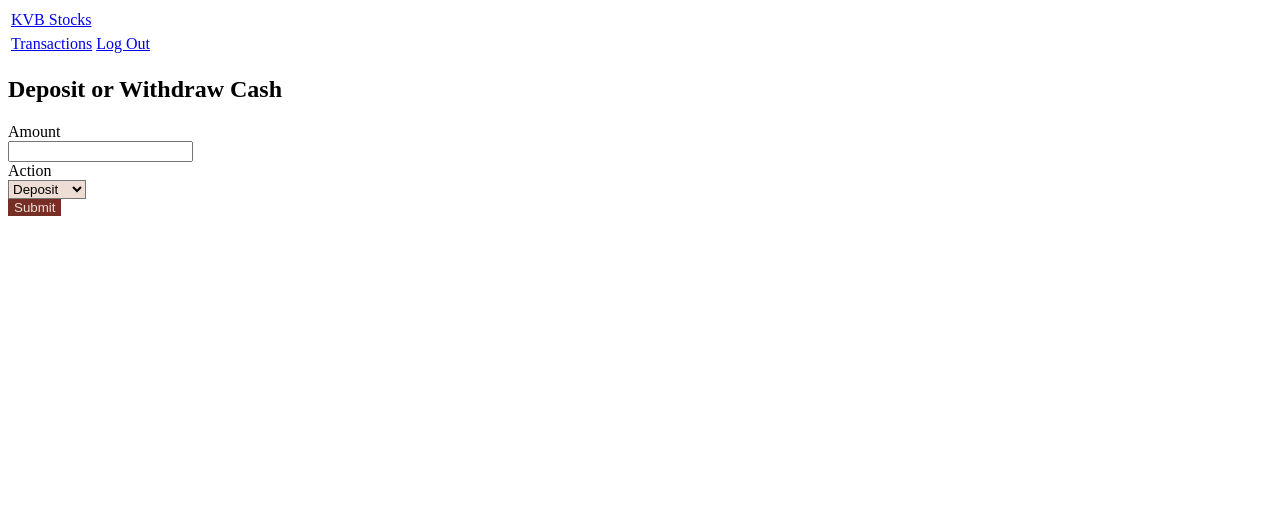
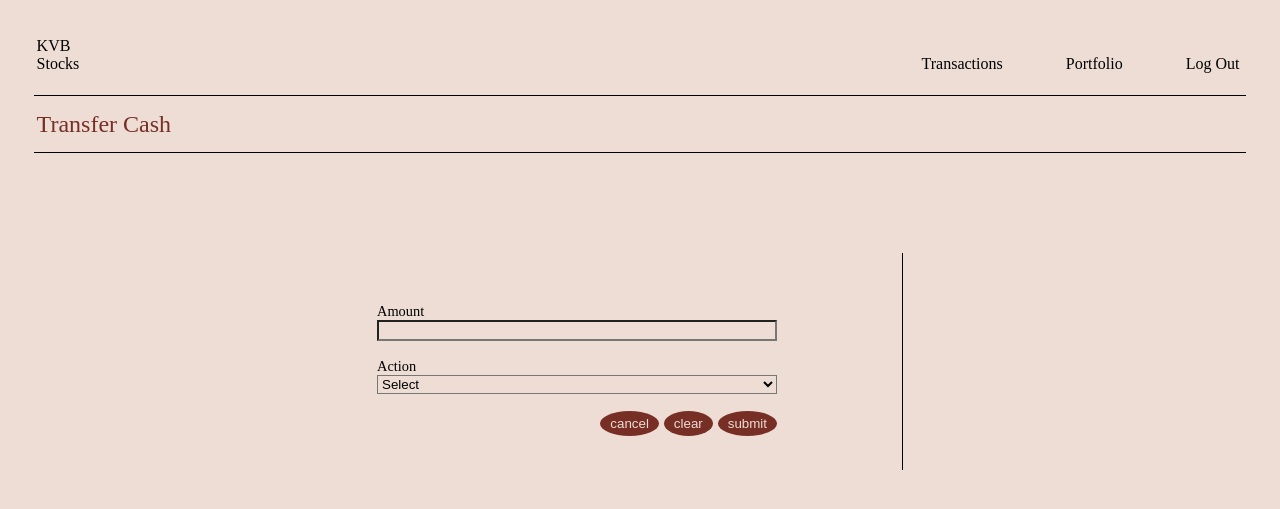
Before and after one commit to vincenzo100/Stock-Trading-System, a Django app: template frontend/user/templates/user-dep.html in a window 1280 px wide. Shown: the top 509 px of the page. Run offline with Django 5.2, Linux system fonts and the light colour scheme; the template is opened without the code that fills it, so the values that code supplies are empty; some web fonts are replaced.

Commit message:
Update user-dep.html

```diff
--- a/frontend/user/templates/user-dep.html
+++ b/frontend/user/templates/user-dep.html
@@ -1,36 +1,54 @@
 <html>
     <head>
         <meta charset="utf-8">
-        <title>KVB Stocks - Transfer Cash</title>
-        <link rel="stylesheet" href="/admin/user-dep-styles.css"> <!-- Fixed path -->
-        <script defer src="/admin/user-dep.js"></script> <!-- Fixed path -->
+        <meta name="viewport" content="width=device-width, initial-scale=1">
+        <title>KVB Stocks - Deposit/Withdraw Cash</title>
+        <link rel="stylesheet" href="user-dep-layout.css">
+        <link rel="stylesheet" href="user-dep-styles.css">
+        <link rel="stylesheet" href="nav-bar.css">
     </head>
     <header>
         <table class="logo">
-            <td><a class="logo" href="/user-dash.html">KVB Stocks</a></td> <!-- Fixed path -->
+            <td><a class="logo" href="user-dash.html">KVB Stocks</a></td>
         </table>
         <table class="nav">
-            <td><a href="/user-trans.html">Transactions</a></td> <!-- Fixed path -->
-            <td><a href="/user-login.html">Log Out</a></td> <!-- Fixed path -->
+            <td><a href="user-trans.html">Transactions</a></td>
+            <td><a href="user-port.html">Portfolio</a></td>
+            <td><a href="user-login.html">Log Out</a></td>
+        </table>
+        <table class="line">
+            <tr></tr>
         </table>
     </header>
+    <!--always copy above text for nav bar-->
     <body>
-        <div class="container">
-            <h2>Deposit or Withdraw Cash</h2>
-            <form id="cashForm">
+        <table class="title">
+            <tr>
+                <td>Transfer Cash</td>
+            </tr>
+        </table>
+    <!--always copy above for page title-->
+    <div class="bod">
+        <div class="right">
+            <form class="transfer">
                 <label for="amount">Amount</label><br>
-                <input type="number" id="amount" name="amount" required><br>
-
+                <!--fix input for amount to accept only numbers-->
+                <input type="text" id="amount" name="amount" required><br>
                 <label for="action">Action</label><br>
-                <select id="action" name="action">
+                <select id="action" name="action" required>
+                    <option value="none">Select</option>
                     <option value="deposit">Deposit</option>
                     <option value="withdraw">Withdraw</option>
                 </select><br>
-
-                <button type="submit">Submit</button>
+                <div class="extra">
+                    <button formaction="user-dash.html">cancel</button>
+                    <input type="reset" value="clear">
+                    <button type="submit" formaction="user-tconf.html">submit</button>
+                </div>
             </form>
         </div>
-    </body>
+    </div>
+</body>
     <script>
         const API_BASE_URL = "https://stock-trading-system-production.up.railway.app/api/";  // Backend API URL
 
```
